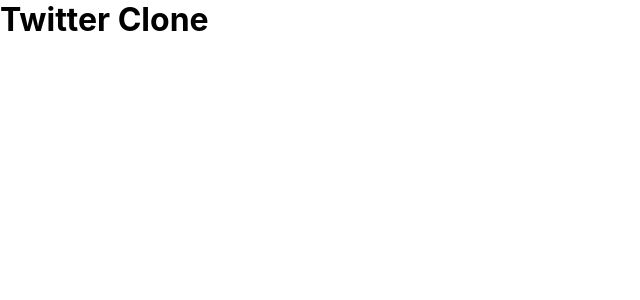
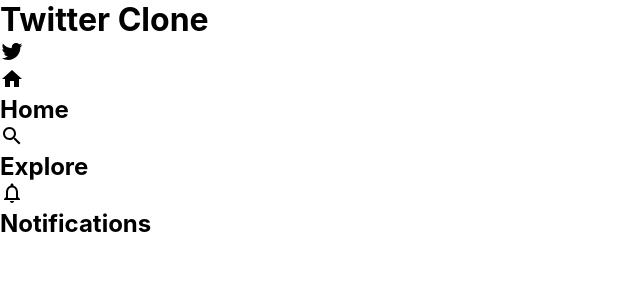
Before and after one commit to giaro710/react_twitter_clone, a React (Create React App) app: page / in a window 1280 px wide. Shown: the top 300 px of the page, without its empty margins (0-640 px from the left). Built offline with nearby package versions, Linux system fonts and the light colour scheme.

Commit message:
Done the skeleton of the Sidebar component

```diff
--- a/src/App.js
+++ b/src/App.js
@@ -1,11 +1,12 @@
 import "./App.css";
+import Sidebar from "./components/Sidebar";
 
 const App = () => {
   return (
     <div className="app">
       <h1>Twitter Clone</h1>
 
-      {/* Sidebar */}
+      <Sidebar />
 
       {/* Feed */}
 
--- a/src/components/Sidebar.js
+++ b/src/components/Sidebar.js
@@ -1,6 +1,12 @@
 import React from "react";
+
+import SidebarOption from "./SidebarOption";
+
 import "../css/Sidebar.css";
 import TwitterIcon from "@material-ui/icons/Twitter";
+import HomeIcon from "@material-ui/icons/Home";
+import SearchIcon from "@material-ui/icons/Search";
+import NotificationsNoneIcon from "@material-ui/icons/NotificationsNone";
 
 const Sidebar = () => {
   return (
@@ -8,7 +14,9 @@
       <div className="sidebar">
         <TwitterIcon />
 
-        {/* SidebarOption */}
+        <SidebarOption Icon={HomeIcon} text="Home" />
+        <SidebarOption Icon={SearchIcon} text="Explore" />
+        <SidebarOption Icon={NotificationsNoneIcon} text="Notifications" />
       </div>
     </div>
   );
--- a/src/components/SidebarOption.js
+++ b/src/components/SidebarOption.js
@@ -1,7 +1,12 @@
 import React from "react";
 
-const SidebarOption = () => {
-  return <div className="sidebarOption"></div>;
+const SidebarOption = ({ Icon, text }) => {
+  return (
+    <div className="sidebarOption">
+      <Icon />
+      <h2>{text}</h2>
+    </div>
+  );
 };
 
 export default SidebarOption;
```
